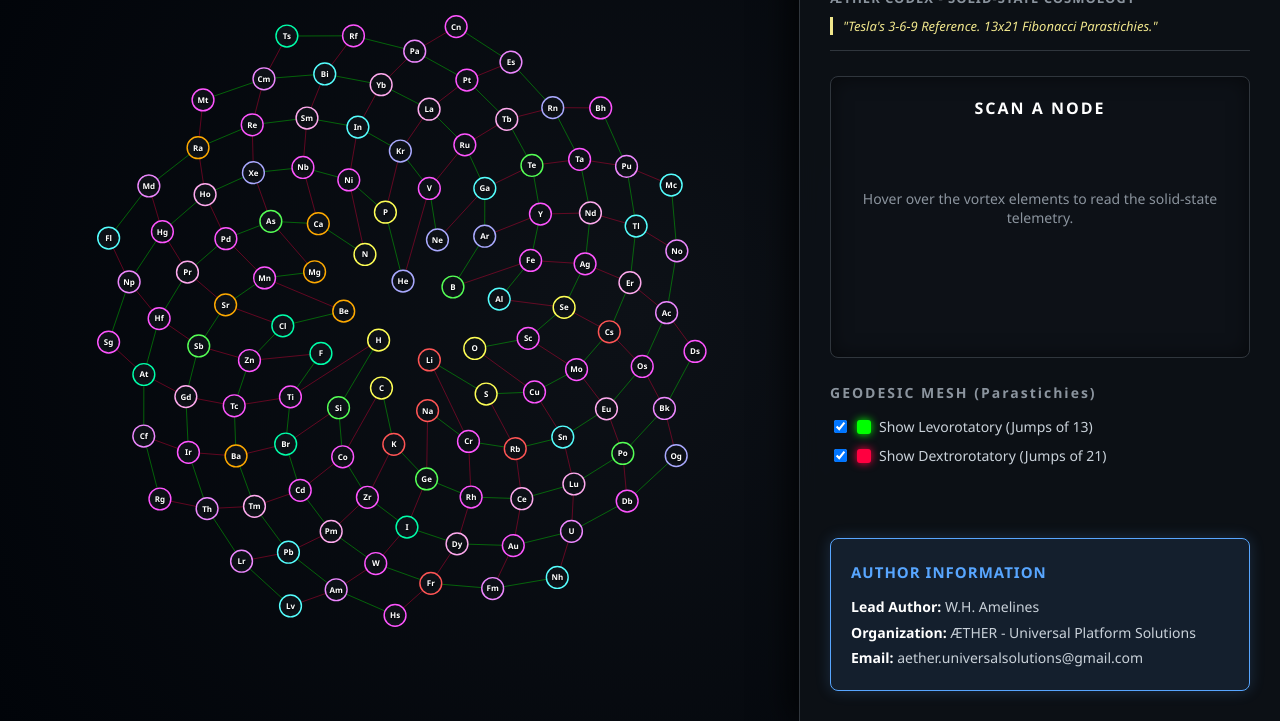
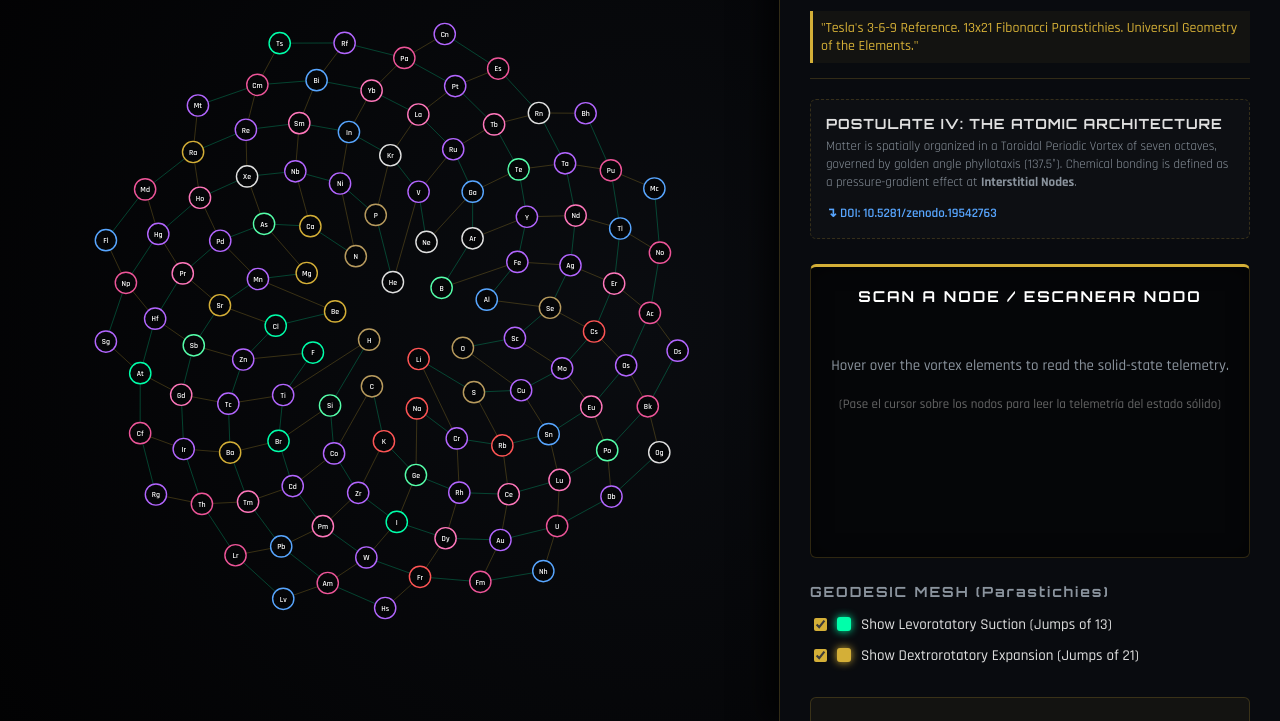
Before and after one commit to aetheruniversalsolutions-Amelines/aetheruniversalsolutions-Amelines.github.io, a plain HTML site: page Phyllotactic_Matrix_Chemical_Sunflower_Architecture.html in a window 1280 px wide. Shown: the part 79-800 px from the top of the page. Drawn offline with Linux system fonts and the light colour scheme.

Commit message:
Update Phyllotactic_Matrix_Chemical_Sunflower_Architecture.html

```diff
--- a/Phyllotactic_Matrix_Chemical_Sunflower_Architecture.html
+++ b/Phyllotactic_Matrix_Chemical_Sunflower_Architecture.html
@@ -3,30 +3,36 @@
 <head>
     <meta charset="UTF-8">
     <meta name="viewport" content="width=device-width, initial-scale=1.0">
-    <title>Chemical Sunflower - ÆTHER Codex</title>
+    <title>Universal Geometry of the Elements - ÆTHER Codex</title>
+
+    <!-- Inyección de Fuentes de Estado Sólido -->
+    <link rel="preconnect" href="https://fonts.googleapis.com">
+    <link rel="preconnect" href="https://fonts.gstatic.com" crossorigin>
+    <link href="https://fonts.googleapis.com/css2?family=Orbitron:wght@400;700;900&family=Rajdhani:wght@400;500;600;700&display=swap" rel="stylesheet">
+
     <style>
         :root {
-            --bg-color: #010409;
-            --panel-bg: rgba(13, 17, 23, 0.95);
-            --border-color: #30363d;
-            --text-main: #c9d1d9;
-            --text-accent: #58a6ff;
-            --levo-color: #00ff00; /* Levorotatory Green (13) */
-            --dextro-color: #ff0040; /* Dextrorotatory Red (21) */
+            --bg-color: #020203;
+            --panel-bg: rgba(10, 12, 16, 0.95);
+            --border-color: rgba(212, 175, 55, 0.2);
+            --text-main: #E0E0E0;
+            --text-accent: #D4AF37; /* Oro Institucional (Au) */
+            --text-muted: #8b949e;
+            --levo-color: #00ffaa;
+            --dextro-color: #D4AF37;
         }
 
         body {
             margin: 0;
             padding: 0;
             height: 100vh;
-            background: radial-gradient(circle at center, #0d1117 0%, var(--bg-color) 100%);
+            background: radial-gradient(circle at center, #0a0c10 0%, var(--bg-color) 100%);
             color: var(--text-main);
-            font-family: 'Segoe UI', Tahoma, Geneva, Verdana, sans-serif;
+            font-family: 'Rajdhani', sans-serif;
             display: flex;
             overflow: hidden;
         }
 
-        /* SVG Vortex Container */
         #visual-container {
             flex: 1;
             display: flex;
@@ -42,158 +48,186 @@
             max-height: 1200px;
         }
 
-        /* SVG Elements */
         .node circle {
             stroke-width: 2px;
-            transition: all 0.2s ease;
+            transition: all 0.3s ease;
             cursor: pointer;
         }
         .node text {
             fill: #ffffff;
             font-size: 11px;
-            font-weight: bold;
+            font-weight: 600;
+            font-family: 'Rajdhani', sans-serif;
             text-anchor: middle;
             pointer-events: none;
             text-shadow: 1px 1px 3px #000;
         }
         .node:hover circle {
-            stroke: #ffffff !important;
+            stroke: #D4AF37 !important;
             stroke-width: 3px !important;
             transform: scale(1.4);
-            filter: drop-shadow(0 0 10px rgba(255,255,255,0.8));
+            filter: drop-shadow(0 0 12px rgba(212, 175, 55, 0.8));
         }
 
-        /* Parastichy Lines */
         .line-13 {
             stroke: var(--levo-color);
             stroke-width: 1px;
-            opacity: 0.5;
+            opacity: 0.35;
             fill: none;
             transition: opacity 0.3s;
         }
         .line-21 {
             stroke: var(--dextro-color);
             stroke-width: 1px;
-            opacity: 0.5;
+            opacity: 0.35;
             fill: none;
             transition: opacity 0.3s;
         }
 
-        /* Right Telemetry Panel */
         #info-panel {
-            width: 420px;
+            width: 440px;
             background: var(--panel-bg);
             border-left: 1px solid var(--border-color);
             padding: 30px;
             display: flex;
             flex-direction: column;
-            box-shadow: -10px 0 30px rgba(0,0,0,0.7);
+            box-shadow: -10px 0 30px rgba(0,0,0,0.8);
             backdrop-filter: blur(10px);
             z-index: 10;
+            overflow-y: auto;
         }
 
-        /* Headers and References */
-        .header { margin-bottom: 25px; border-bottom: 1px solid var(--border-color); padding-bottom: 15px;}
-        .title { color: var(--text-accent); font-size: 24px; font-weight: bold; letter-spacing: 1px; text-transform: uppercase; margin-bottom: 5px;}
-        .subtitle { font-size: 13px; color: #8b949e; font-weight: bold; letter-spacing: 1px;}
-        .tesla-ref { color: #f0e68c; font-size: 13px; margin-top: 10px; font-style: italic; border-left: 3px solid #f0e68c; padding-left: 10px;}
+        .header { margin-bottom: 20px; border-bottom: 1px solid var(--border-color); padding-bottom: 15px;}
+        .title { color: var(--text-accent); font-family: 'Orbitron', sans-serif; font-size: 22px; font-weight: 700; letter-spacing: 1px; text-transform: uppercase; margin-bottom: 5px;}
+        .subtitle { font-size: 14px; color: var(--text-muted); font-weight: 600; letter-spacing: 1.5px;}
+        .tesla-ref { color: var(--text-accent); font-size: 14px; margin-top: 10px; font-weight: 500; border-left: 3px solid var(--text-accent); padding-left: 10px; background: rgba(212, 175, 55, 0.05); padding: 8px;}
 
-        /* Atomic Telemetry */
+        .postulate-box {
+            background: rgba(255, 255, 255, 0.02);
+            border: 1px dashed var(--border-color);
+            border-radius: 6px;
+            padding: 15px;
+            margin-bottom: 25px;
+        }
+        .postulate-box h4 {
+            font-family: 'Orbitron', sans-serif;
+            color: #E0E0E0;
+            margin: 0 0 5px 0;
+            font-size: 14px;
+            letter-spacing: 1px;
+        }
+        .postulate-box p {
+            font-size: 13px;
+            color: var(--text-muted);
+            margin: 0 0 10px 0;
+            line-height: 1.4;
+        }
+        .postulate-box a {
+            color: #58a6ff;
+            text-decoration: none;
+            font-weight: 600;
+            font-size: 13px;
+        }
+        .postulate-box a:hover { color: var(--text-accent); text-decoration: underline;}
+
         #telemetry-box {
-            background: #0d1117;
+            background: #050608;
             border: 1px solid var(--border-color);
-            border-radius: 8px;
+            border-top: 3px solid var(--text-accent);
+            border-radius: 6px;
             padding: 20px;
             margin-bottom: 25px;
-            min-height: 240px;
+            min-height: 250px;
             box-shadow: inset 0 0 20px rgba(0,0,0,0.5);
         }
-        .tel-title { font-size: 16px; color: #fff; margin-bottom: 15px; font-weight: bold; text-align: center; letter-spacing: 2px;}
-        .tel-row { display: flex; justify-content: space-between; margin-bottom: 10px; font-size: 14px; border-bottom: 1px dashed #30363d; padding-bottom: 5px;}
-        .tel-label { color: #8b949e; }
-        .tel-value { color: #58a6ff; font-weight: bold; font-family: monospace; font-size: 15px;}
-        .sym-large { font-size: 46px; text-align: center; color: #fff; font-weight: bold; margin-bottom: 5px; text-shadow: 0 0 15px rgba(255,255,255,0.3);}
-        .name-large { text-align: center; font-size: 20px; color: #8b949e; margin-bottom: 20px; text-transform: uppercase; letter-spacing: 1px;}
+        .tel-title { font-family: 'Orbitron', sans-serif; font-size: 15px; color: #fff; margin-bottom: 15px; font-weight: 700; text-align: center; letter-spacing: 2px;}
+        .tel-row { display: flex; justify-content: space-between; margin-bottom: 10px; font-size: 15px; border-bottom: 1px dashed #30363d; padding-bottom: 5px;}
+        .tel-label { color: var(--text-muted); font-weight: 500;}
+        .tel-value { color: #E0E0E0; font-weight: 700; font-family: 'Orbitron', monospace; font-size: 14px;}
+        .sym-large { font-family: 'Orbitron', sans-serif; font-size: 48px; text-align: center; color: #fff; font-weight: 700; margin-bottom: 5px; text-shadow: 0 0 15px rgba(255,255,255,0.2);}
+        .name-large { text-align: center; font-size: 20px; color: var(--text-accent); margin-bottom: 20px; font-weight: 600; text-transform: uppercase; letter-spacing: 2px;}
 
-        /* Controls */
         .controls { margin-bottom: auto;}
-        .control-label { display: flex; align-items: center; margin-bottom: 10px; cursor: pointer; font-size: 14px;}
-        .control-label input { margin-right: 10px; }
-        .color-box { display: inline-block; width: 14px; height: 14px; margin-right: 8px; border-radius: 3px;}
+        .control-label { display: flex; align-items: center; margin-bottom: 12px; cursor: pointer; font-size: 15px; font-weight: 500;}
+        .control-label input { margin-right: 10px; accent-color: var(--text-accent); }
+        .color-box { display: inline-block; width: 14px; height: 14px; margin-right: 10px; border-radius: 3px;}
         .cb-13 { background: var(--levo-color); box-shadow: 0 0 8px var(--levo-color);}
         .cb-21 { background: var(--dextro-color); box-shadow: 0 0 8px var(--dextro-color);}
 
-        /* Highlighted Footer */
         .footer {
             margin-top: 20px;
             padding: 20px;
-            background: rgba(88, 166, 255, 0.1);
-            border: 1px solid #58a6ff;
-            border-radius: 8px;
+            background: rgba(212, 175, 55, 0.05);
+            border: 1px solid var(--border-color);
+            border-radius: 6px;
             font-size: 14px;
-            color: #c9d1d9;
-            line-height: 1.8;
-            box-shadow: 0 0 15px rgba(88, 166, 255, 0.2);
+            color: var(--text-main);
+            line-height: 1.6;
+            text-align: center;
         }
-        .footer .footer-title { color: #58a6ff; font-size: 15px; font-weight: bold; margin-bottom: 8px; text-transform: uppercase; letter-spacing: 1px;}
-        .footer strong { color: #ffffff; }
+        .footer .footer-title { color: var(--text-accent); font-family: 'Orbitron', sans-serif; font-size: 13px; font-weight: 700; margin-bottom: 8px; text-transform: uppercase; letter-spacing: 1px;}
+        .footer strong { color: #ffffff; font-weight: 600;}
     </style>
 </head>
 <body>
 
-    <div id="visual-container">
-        </div>
+    <div id="visual-container"></div>
 
     <div id="info-panel">
         <div class="header">
             <div class="title">Chemical Sunflower</div>
             <div class="subtitle">ÆTHER CODEX - SOLID-STATE COSMOLOGY</div>
-            <div class="tesla-ref">"Tesla's 3-6-9 Reference. 13x21 Fibonacci Parastichies."</div>
+            <div class="tesla-ref">"Tesla's 3-6-9 Reference. 13x21 Fibonacci Parastichies. Universal Geometry of the Elements."</div>
+        </div>
+
+        <div class="postulate-box">
+            <h4>POSTULATE IV: THE ATOMIC ARCHITECTURE</h4>
+            <p>Matter is spatially organized in a Toroidal Periodic Vortex of seven octaves, governed by golden angle phyllotaxis (137.5°). Chemical bonding is defined as a pressure-gradient effect at <strong>Interstitial Nodes</strong>.</p>
+            <a href="https://doi.org/10.5281/zenodo.19542763" target="_blank">&#8628; DOI: 10.5281/zenodo.19542763</a>
         </div>
 
         <div id="telemetry-box">
-            <div class="tel-title">SCAN A NODE</div>
-            <div style="text-align: center; color: #8b949e; font-size: 14px; margin-top: 70px;">
-                Hover over the vortex elements to read the solid-state telemetry.
+            <div class="tel-title">SCAN A NODE / ESCANEAR NODO</div>
+            <div style="text-align: center; color: var(--text-muted); font-size: 15px; margin-top: 50px; font-weight: 500;">
+                Hover over the vortex elements to read the solid-state telemetry.<br><br>
+                <span style="font-size: 13px; color: #666;">(Pase el cursor sobre los nodos para leer la telemetría del estado sólido)</span>
             </div>
         </div>
 
         <div class="controls">
-            <div class="tel-title" style="font-size: 14px; text-align: left; color: #8b949e;">GEODESIC MESH (Parastichies)</div>
+            <div class="tel-title" style="font-size: 14px; text-align: left; color: var(--text-muted); margin-bottom: 15px;">GEODESIC MESH (Parastichies)</div>
             <label class="control-label">
                 <input type="checkbox" id="chk-13" checked>
-                <span class="color-box cb-13"></span> Show Levorotatory (Jumps of 13)
+                <span class="color-box cb-13"></span> Show Levorotatory Suction (Jumps of 13)
             </label>
             <label class="control-label">
                 <input type="checkbox" id="chk-21" checked>
-                <span class="color-box cb-21"></span> Show Dextrorotatory (Jumps of 21)
+                <span class="color-box cb-21"></span> Show Dextrorotatory Expansion (Jumps of 21)
             </label>
         </div>
 
         <div class="footer">
             <div class="footer-title">Author Information</div>
             <strong>Lead Author:</strong> W.H. Amelines<br>
-            <strong>Organization:</strong> ÆTHER - Universal Platform Solutions<br>
-            <strong>Email:</strong> aether.universalsolutions@gmail.com
+            <strong>Organization:</strong> ÆTHER Universal Platform Solutions<br>
+            <span style="font-size: 12px; color: var(--text-muted);">aether.universalsolutions@gmail.com</span>
         </div>
     </div>
 
     <script>
-        // === CHEMICAL GROUPS COLOR PALETTE ===
         const groupColors = {
             "Alkali Metals": "#ff5555",
-            "Alkaline Earth Metals": "#ffaa00",
-            "Transition Metals": "#ff55ff",
-            "Post-Transition Metals": "#55ffff",
-            "Metalloids": "#55ff55",
-            "Reactive Nonmetals": "#ffff55",
+            "Alkaline Earth Metals": "#D4AF37",
+            "Transition Metals": "#b366ff",
+            "Post-Transition Metals": "#58a6ff",
+            "Metalloids": "#55ffaa",
+            "Reactive Nonmetals": "#B89B5E",
             "Halogens": "#00ffaa",
-            "Noble Gases": "#aaaaff",
-            "Lanthanides": "#ffaaee",
-            "Actinides": "#ee88ff"
+            "Noble Gases": "#E0E0E0",
+            "Lanthanides": "#ff77bb",
+            "Actinides": "#ee5599"
         };
 
-        // === ELEMENT DATABASE (Z, Symbol, English Name, Mass, English Group) ===
         const elementData = [
             [1,"H","Hydrogen",1.008,"Reactive Nonmetals"], [2,"He","Helium",4.002,"Noble Gases"], [3,"Li","Lithium",6.94,"Alkali Metals"], [4,"Be","Beryllium",9.012,"Alkaline Earth Metals"],
             [5,"B","Boron",10.81,"Metalloids"], [6,"C","Carbon",12.011,"Reactive Nonmetals"], [7,"N","Nitrogen",14.007,"Reactive Nonmetals"], [8,"O","Oxygen",15.999,"Reactive Nonmetals"],
@@ -227,12 +261,10 @@
             [117,"Ts","Tennessine",294,"Halogens"], [118,"Og","Oganesson",294,"Noble Gases"]
         ];
 
-        // === SVG VORTEX INITIALIZATION ===
         const container = document.getElementById('visual-container');
         const svgNS = "http://www.w3.org/2000/svg";
         const svg = document.createElementNS(svgNS, "svg");
 
-        // Expanded ViewBox to make the spiral larger
         svg.setAttribute("viewBox", "-550 -550 1100 1100");
         container.appendChild(svg);
 
@@ -244,12 +276,10 @@
         svg.appendChild(lines21Group);
         svg.appendChild(nodesGroup);
 
-        // Phyllotactic Geometry (ÆTHER Codex)
         const goldenAngle = 137.508 * (Math.PI / 180);
-        const scalingFactor = 39; // Vastly expanded diameter
+        const scalingFactor = 39;
         const positions = [];
 
-        // 1. Calculate positions
         elementData.forEach((el, index) => {
             const n = index + 1;
             const r = scalingFactor * Math.sqrt(n);
@@ -261,7 +291,6 @@
             positions.push({x, y, data: el});
         });
 
-        // 2. Draw Levorotatory Parastichies (Jumps of 13 - GREEN)
         positions.forEach((pos, i) => {
             if (i + 13 < positions.length) {
                 const target = positions[i + 13];
@@ -273,7 +302,6 @@
             }
         });
 
-        // 3. Draw Dextrorotatory Parastichies (Jumps of 21 - RED)
         positions.forEach((pos, i) => {
             if (i + 21 < positions.length) {
                 const target = positions[i + 21];
@@ -285,7 +313,6 @@
             }
         });
 
-        // 4. Draw Nodes with Colors
         const telemetryBox = document.getElementById('telemetry-box');
 
         positions.forEach((pos) => {
@@ -296,9 +323,8 @@
             const circle = document.createElementNS(svgNS, "circle");
             circle.setAttribute("r", 15);
 
-            // Apply Group Colors
             const familyColor = groupColors[pos.data[4]] || "#ffffff";
-            circle.setAttribute("fill", "#0d1117");
+            circle.setAttribute("fill", "#050608");
             circle.setAttribute("stroke", familyColor);
 
             const text = document.createElementNS(svgNS, "text");
@@ -309,26 +335,24 @@
             group.appendChild(text);
             nodesGroup.appendChild(group);
 
-            // 5. Telemetry Interaction (Hover)
             group.addEventListener("mouseenter", () => {
                 const [z, sym, name, mass, family] = pos.data;
-                const neutrons = Math.round(mass) - z; // Geodesic Node calculation
+                const neutrons = Math.round(mass) - z;
 
                 telemetryBox.innerHTML = `
-                    <div class="sym-large" style="color: ${familyColor}; text-shadow: 0 0 15px ${familyColor}80;">${sym}</div>
-                    <div class="name-large">${name}</div>
+                    <div class="sym-large" style="color: ${familyColor};">${sym}</div>
+                    <div class="name-large" style="color: ${familyColor};">${name}</div>
                     <div class="tel-row"><span class="tel-label">Scalar Pressure (Z / Protons):</span> <span class="tel-value">${z}</span></div>
                     <div class="tel-row"><span class="tel-label">Resistance (Electrons):</span> <span class="tel-value">${z}</span></div>
                     <div class="tel-row"><span class="tel-label">Geodesic Nodes (Neutrons):</span> <span class="tel-value">${neutrons}</span></div>
                     <div class="tel-row"><span class="tel-label">Density (Atomic Mass):</span> <span class="tel-value">${mass}</span></div>
-                    <div class="tel-row" style="border:none; margin-top:15px; padding-top:15px; border-top: 1px solid #30363d;">
-                        <span class="tel-label">Resonant Family:</span> <span class="tel-value" style="color:${familyColor};">${family}</span>
+                    <div class="tel-row" style="border:none; margin-top:15px; padding-top:15px; border-top: 1px solid rgba(212, 175, 55, 0.2);">
+                        <span class="tel-label">Resonant Family:</span> <span class="tel-value" style="color:${familyColor}; font-family: 'Rajdhani', sans-serif;">${family}</span>
                     </div>
                 `;
             });
         });
 
-        // 6. UI Controls
         const chk13 = document.getElementById('chk-13');
         const chk21 = document.getElementById('chk-21');
 
```
